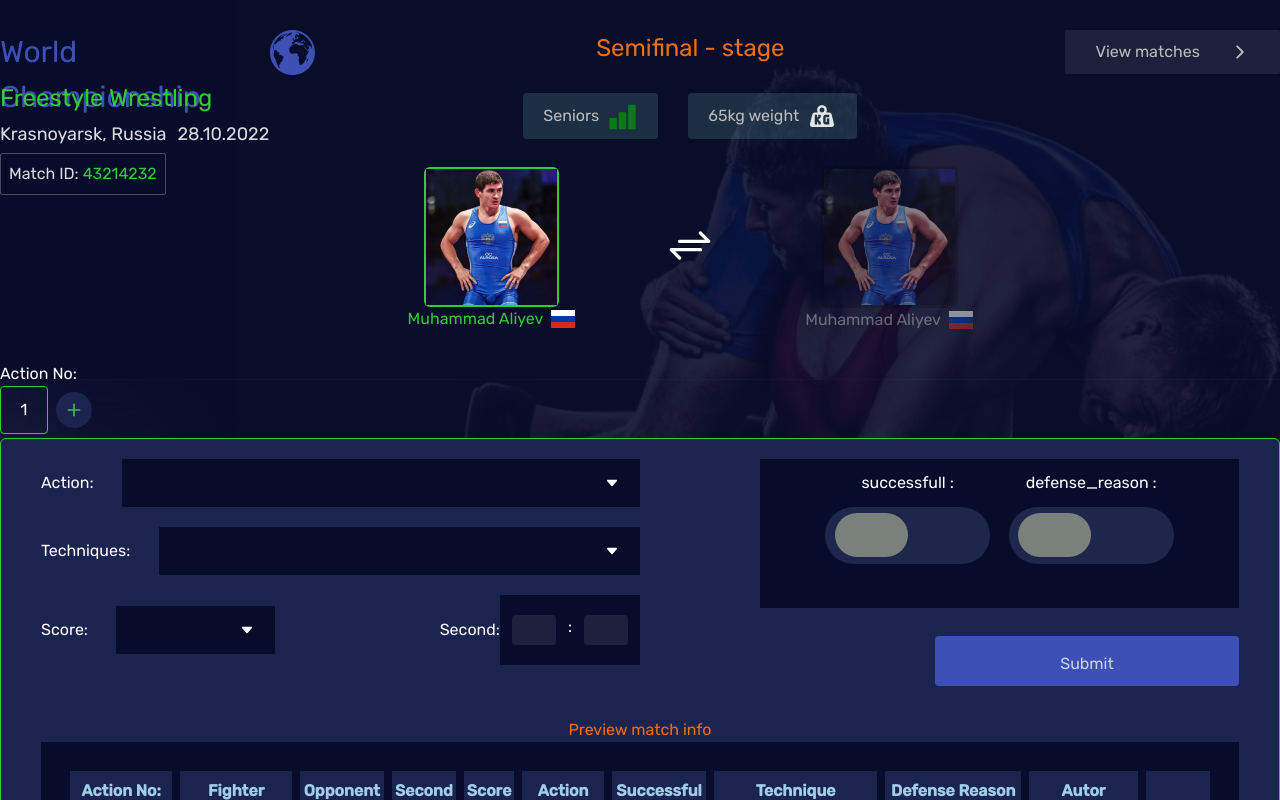
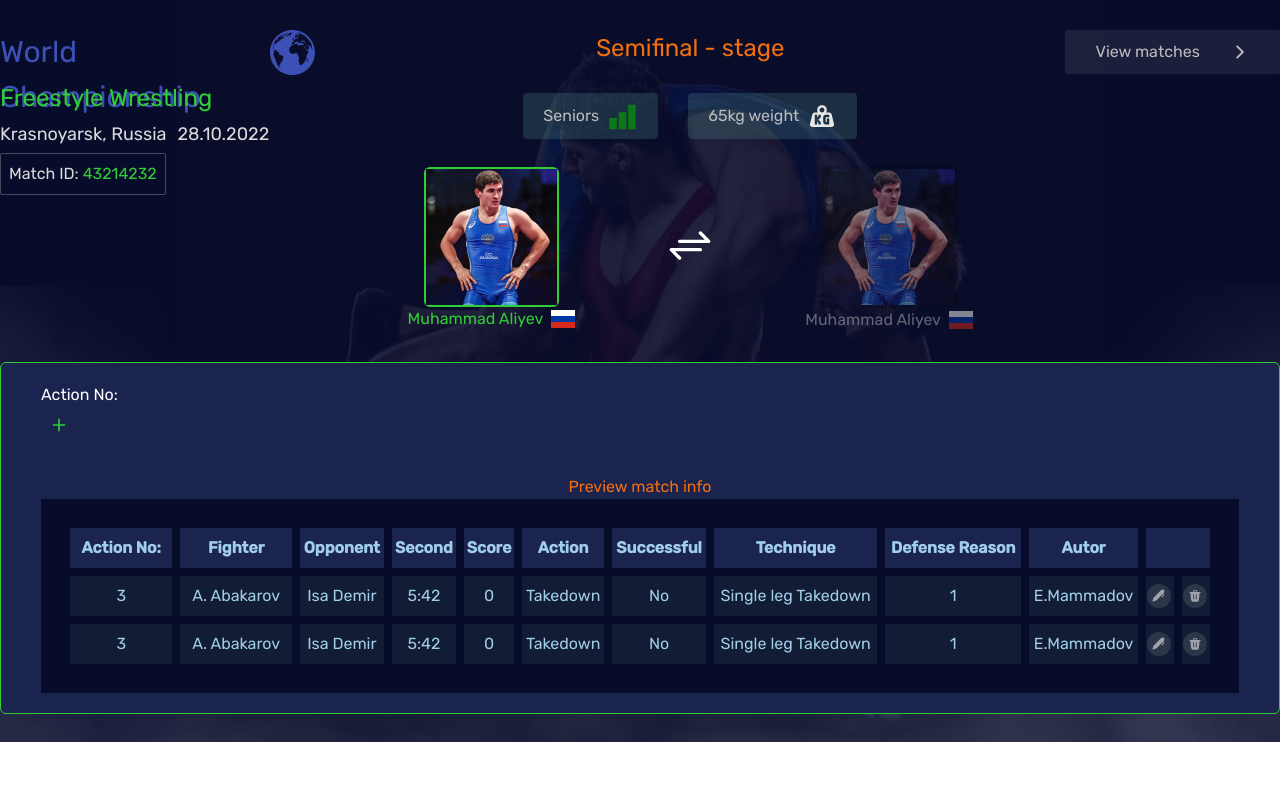
Before and after one commit to QssAnalytic/WrestlingDataFront, a React (Vite) app: page / in a window 1280 px wide. Shown: the top 800 px of the page. Built offline with nearby package versions, Linux system fonts and the light colour scheme.

Commit message:
differentitated actions

```diff
--- a/package.json
+++ b/package.json
@@ -13,7 +13,8 @@
     "react": "^18.2.0",
     "react-dom": "^18.2.0",
     "react-hook-form": "^7.49.2",
-    "react-icons": "^4.12.0"
+    "react-icons": "^4.12.0",
+    "uniqid": "^5.4.0"
   },
   "devDependencies": {
     "@types/react": "^18.2.43",
--- a/src/App.jsx
+++ b/src/App.jsx
@@ -12,7 +12,6 @@ export default function App() {
         <div className="container m-auto">
           <div className="main-inner mb-7">
             <div className="action-form text-white flex flex-col gap-1">
-              <ActionCounter />
               <div className="flex flex-col gap-8 bg-wSecMain border border-wGreen rounded-md py-5 px-10">
                 <ActionForm />
                 <Table />
--- a/src/components/ActionCounter.jsx
+++ b/src/components/ActionCounter.jsx
@@ -1,18 +1,40 @@
 import React from "react";
 import { IoMdAdd } from "react-icons/io";
+import uniqid from "uniqid";
 
-export default function ActionCounter() {
+export default function ActionCounter({ setActionBase, actionsBase }) {
+  const handleNewAction = () => {
+    setActionBase((prevActions) => [
+      ...prevActions,
+      {
+        actionId: uniqid(),
+      },
+    ]);
+  };
+
+  const handleActiveAction = (e)=>{
+    console.log('active action id', e.currentTarget.id)
+  }
+
   return (
     <div className="action-counter">
       <p>Action No:</p>
       <div className="flex items-center gap-2">
-        <div className="actions flex gap-[0.31rem]">
-          <div className="action rounded flex justify-center items-center p-4 w-12 h-12 border border-wGreen">
-            1
-          </div>
-        </div>
+        {actionsBase.map((action, index) => {
+          return (
+            <div className="actions flex gap-[0.31rem] cursor-pointer" id={action.actionId} onClick={handleActiveAction}>
+              <div className="action rounded flex justify-center items-center p-4 w-12 h-12 border border-wGreen">
+                {index + 1}
+              </div>
+            </div>
+          );
+        })}
         <div className="add-action">
-          <button className="rounded-[2rem] text-[20px] flex justify-center items-center bg-wSecMain p-2">
+          <button
+            className="rounded-[2rem] text-[20px] flex justify-center items-center bg-wSecMain p-2"
+            onClick={handleNewAction}
+            type="button"
+          >
             <IoMdAdd className="text-wGreen" />
           </button>
         </div>
--- a/src/components/ActionForm.jsx
+++ b/src/components/ActionForm.jsx
@@ -2,15 +2,16 @@ import React from "react";
 import SelectBox from "../components/SelectBox";
 import { useState } from "react";
 import Chekbox from "./Chekbox";
+import Time from "./Time";
+import ActionCounter from "./ActionCounter";
 
 export default function ActionForm() {
   const [formData, setFormData] = useState({
     matchId: 43214232,
-    matchActions: [],
   });
 
   const [actionDatas, setActionDatas] = useState({});
-
+  const [actionBase, setActionBase] = useState([]);
   const [openSelect, setOpenSelect] = useState({
     action: false,
     techniques: false,
@@ -26,18 +27,22 @@ export default function ActionForm() {
 
   const handleSubmit = (e) => {
     e.preventDefault();
+    console.log("formId", e.currentTarget.parentElement.parentElement.id);
     setFormData((prevData) => ({
       ...prevData,
-      matchActions: [...formData.matchActions, actionDatas],
+      ...actionDatas,
     }));
+  };
 
-    console.log(actionDatas);
-    console.log("formDta", formData);
-  };
+  console.log(actionBase);
 
   return (
     <>
-      <form className="w-full flex justify-between" onSubmit={handleSubmit}>
+      <ActionCounter setActionBase={setActionBase} actionsBase={actionBase} />
+
+      {actionBase.map((actionForm,index) => {
+        return (
+          <form id={actionForm.actionId} className="w-full flex justify-between" onSubmit={handleSubmit}>
             <div className="action-left basis-[50%] flex flex-col gap-5">
               <SelectBox
                 toggleSelect={toggleSelect}
@@ -65,36 +70,25 @@ export default function ActionForm() {
                   setActionDatas={setActionDatas}
                   ok
                 />
-            <div className="second-container flex items-center">
-              <label htmlFor="minute">Second:</label>
-              <div className="time flex justify-between px-3 py-5 bg-wMain gap-3">
-                <div className="minute basis-[50%]">
-                  <input
-                    type="text"
-                    name="minute"
-                    className="w-[2.75rem] h-[1.875rem] rounded outline-none bg-[#D9D9D9] bg-opacity-10 text-white text-center"
-                  />
-                </div>
-                <p>:</p>
-                <div className="second">
-                  <input
-                    type="text"
-                    name="second"
-                    className={`w-[2.75rem] h-[1.875rem] rounded outline-none bg-[#D9D9D9] bg-opacity-10 text-white text-center`}
-                  />
-                </div>
-              </div>
-            </div>
+                <Time />
               </div>
             </div>
             <div className="action-right flex flex-col basis-[40%] gap-7 rounded">
               <div className="right-top pt-3 pb-11 px-14 bg-wMain flex flex-col xl:flex-row  w-full justify-around flex-wrap">
-            <Chekbox checkboxName={"successfull"} setActionDatas={setActionDatas} actionDatas={actionDatas}/>
-            <Chekbox checkboxName={"defense_reason"} setActionDatas={setActionDatas} actionDatas={actionDatas}/>
+                <Chekbox
+                  checkboxName={"Succesful"}
+                  setActionDatas={setActionDatas}
+                  actionDatas={actionDatas}
+                />
+                <Chekbox
+                  checkboxName={"defense_reason"}
+                  setActionDatas={setActionDatas}
+                  actionDatas={actionDatas}
+                />
               </div>
               <div className="right-bottom self-end">
                 <button
-              type="submit"
+                  type="button"
                   onClick={handleSubmit}
                   className="btn-action w-[19rem] h-[3.125rem] bg-wBlue p-4 rounded text-[#C9D4EA]"
                 >
@@ -103,6 +97,8 @@ export default function ActionForm() {
               </div>
             </div>
           </form>
+        );
+      })}
     </>
   );
 }
--- a/src/components/Chekbox.jsx
+++ b/src/components/Chekbox.jsx
@@ -2,7 +2,6 @@ import React from "react";
 import { useState, useEffect, useRef } from "react";
 
 export default function Chekbox({ checkboxName, setActionDatas, actionDatas }) {
-  const [success, setSuccess] = useState(null);
   const [translateEl, setTranslateEl] = useState("");
   const parentRef = useRef(null);
 
@@ -11,7 +10,6 @@ export default function Chekbox({ checkboxName, setActionDatas, actionDatas }) {
   }, [parentRef.current?.clientWidth]);
 
   const handleSuccess = () => {
-    // setSuccess((prev) => !prev);
     setActionDatas((prevDatas) => ({
       ...prevDatas,
       [checkboxName]: !actionDatas[checkboxName],
--- /dev/null
+++ b/src/components/Time.jsx
@@ -0,0 +1,28 @@
+import React from "react";
+
+export default function Time() {
+  return (
+    <>
+      <div className="second-container flex items-center">
+        <label htmlFor="minute">Second:</label>
+        <div className="time flex justify-between px-3 py-5 bg-wMain gap-3">
+          <div className="minute basis-[50%]">
+            <input
+              type="text"
+              name="minute"
+              className="w-[2.75rem] h-[1.875rem] rounded outline-none bg-[#D9D9D9] bg-opacity-10 text-white text-center"
+            />
+          </div>
+          <p>:</p>
+          <div className="second">
+            <input
+              type="text"
+              name="second"
+              className={`w-[2.75rem] h-[1.875rem] rounded outline-none bg-[#D9D9D9] bg-opacity-10 text-white text-center`}
+            />
+          </div>
+        </div>
+      </div>
+    </>
+  );
+}
```
Also changed, not shown: 1 other file (tests, documents, lock files or other folders). Lines whose indentation alone changed are shown as unchanged.
